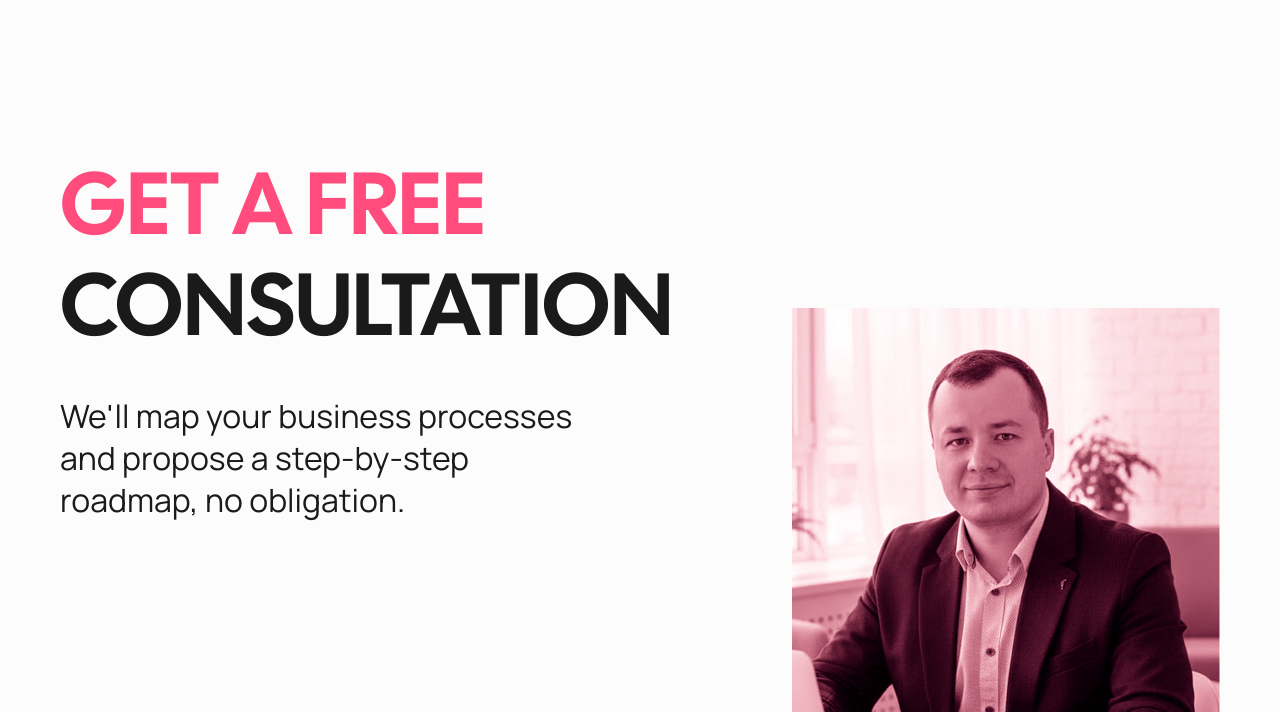
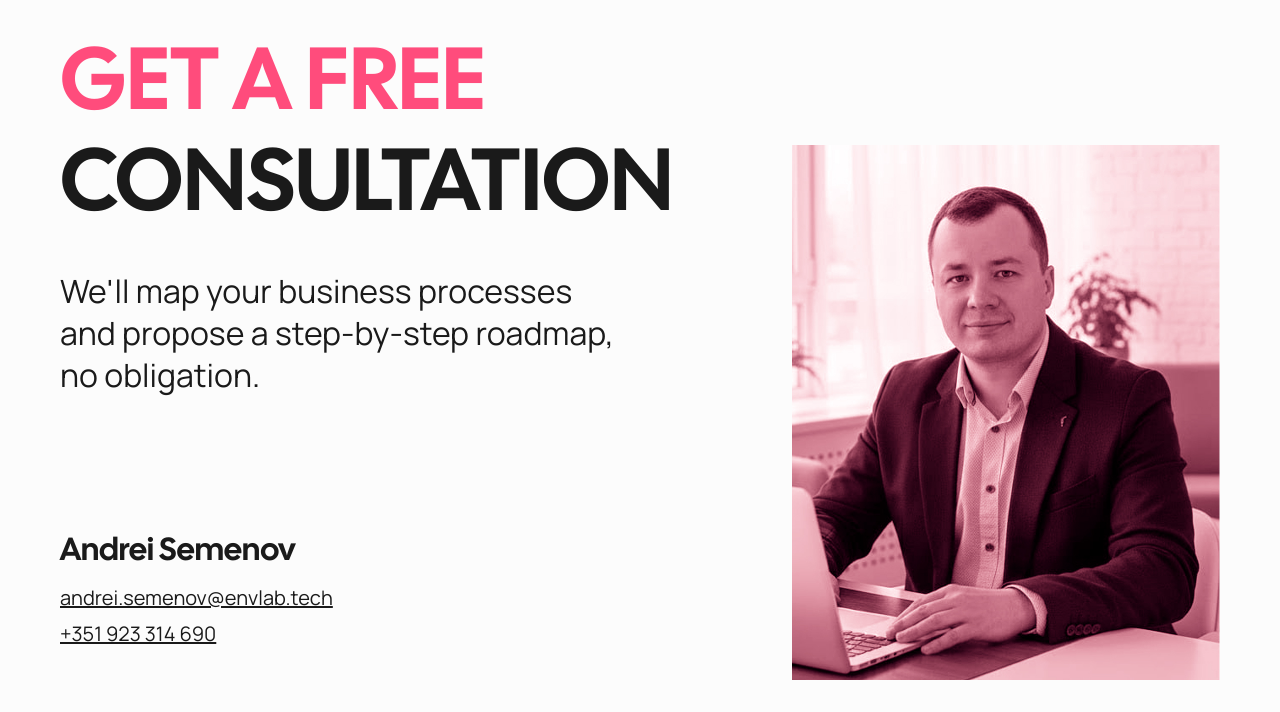
Before and after one commit to kate9809/envlab, a website: page source/contactus.html in a window 1280 px wide. Shown: the part 88-800 px from the top of the page. Drawn offline with Linux system fonts and the light colour scheme.

Commit message:
Add files via upload

```diff
--- a/source/contactus.html
+++ b/source/contactus.html
@@ -1,9 +1,9 @@
 <!DOCTYPE html>
-<html class="page" lang="en">
+<html class="page page-contacts" lang="en">
 
 <head>
   <meta charset="utf-8">
-  <meta name="viewport" content="width=device-width,initial-scale=1">
+  <meta name="viewport" content="width=device-width, initial-scale=1.0">
   <title>envlab.</title>
   <link rel="stylesheet" href="css/style.min.css">
   <link rel="icon" href="favicon-light.ico" type="image/x-icon">
@@ -27,8 +27,8 @@
   <script defer src="https://umami.envlab.tech/script.js" data-website-id="a656ad5e-8563-4d49-9dc5-1f9d1a2155bb"></script>
 </head>
 
-<body class="page-body page-contacts">
-  <div class="page-wrapper">
+<body class="page-body page-body-contacts">
+  <div class="page-wrapper page-wrapper-contacts">
     <header class="main-header">
       <div class="header-wrapper">
         <a class="main-header-logo" href="https://envlab.tech/" aria-label="envlab. - main page">
@@ -84,7 +84,7 @@
     <main class="main-contacts main-fixed">
       <div class="main-contacts-wrapper">
           <h1 class="contacts-title title title--uppercase"><span class="title-pink">Get a
-            free</span><span> consultation</span></h1>
+            free</span><br><span> consultation</span></h1>
           <p class="contacts-information">We'll map your business processes and propose a step-by-step roadmap,
             no obligation.</p>
           <ul class="main-contacts-list">
--- a/source/scss/blocks/main-contacts.scss
+++ b/source/scss/blocks/main-contacts.scss
@@ -13,18 +13,22 @@
 .main-contacts-wrapper {
   width: 100%;
   max-width: 1440px;
-  padding: 145px 60px 86px;
+  padding: clamp(20px, 1vh, 145px) 60px clamp(30px, 6vh, 86px);
   display: flex;
   flex-direction: column;
   gap: 40px;
   margin: 0 auto;
   position: relative;
+  max-height: calc(100vh - 96px);
+  overflow-y: hidden;
 
   @media (max-width: 767px) {
     min-width: 390px;
     max-width: 390px;
     padding: 72px 16px 56px;
     gap: 24px;
+    overflow-y: auto;
+    max-height: calc(100vh - 72px);
   }
 }
 
@@ -37,28 +41,31 @@
   background-image: url("../images/pictures/photo@2x.jpg");
   background-size: cover;
   background-position: center;
-  bottom: 86px;
+  bottom: 16px;
   right: 60px;
 
   @media (max-width: 767px) {
     width: 228px;
     height: 288px;
     right: 16px;
-    bottom: 172px;
+    bottom: -90px;
     background-image: url("../images/pictures/photo.jpg");
   }
 }
 
 .contacts-title {
   max-width: 624px;
+  font-size: clamp(48px, 8vw + 1rem, 88px);
+  line-height: clamp(56px, 9.5vw + 1.2rem, 101px);
+
 }
 
 .contacts-information {
   max-width: 557px;
   margin: 0;
   font-size: 32px;
-  line-height: 42px;
-  padding-right: 40px;
+  font-size: clamp(16px, 2.5vw, 32px);
+  line-height: clamp(24px, 3.5vw, 42px);
 
   @media (max-width: 767px) {
     font-size: 20px;
@@ -73,7 +80,7 @@
   display: flex;
   flex-direction: column;
   gap: 8px;
-  margin-top: 166px;
+  margin-top: clamp(40px, 12vh, 166px);
 
   @media (max-width: 767px) {
     margin-top: 324px;
--- a/source/scss/blocks/page.scss
+++ b/source/scss/blocks/page.scss
@@ -3,7 +3,6 @@
   font-size: 20px;
   line-height: 28px;
   font-weight: 400;
-  min-height: 100%;
   background-color: #fcfcfc;
   color: #1a1a1a;
   margin: 0 auto;
@@ -14,16 +13,24 @@
   }
 }
 
+.page-contacts {
+  height: 100%;
+  margin: 0;
+  padding: 0;
+  box-sizing: border-box;
+}
+
 .page-body {
   min-width: 390px;
-  min-height: 100vh;
   background-color: #fcfcfc;
   margin: 0 auto;
+  box-sizing: border-box;
 }
 
 .page-wrapper {
   display: flex;
   flex-direction: column;
   flex-wrap: wrap;
+  box-sizing: border-box;
   min-height: 100vh;
 }
```
Also changed, not shown: source/css/style.min.css.
